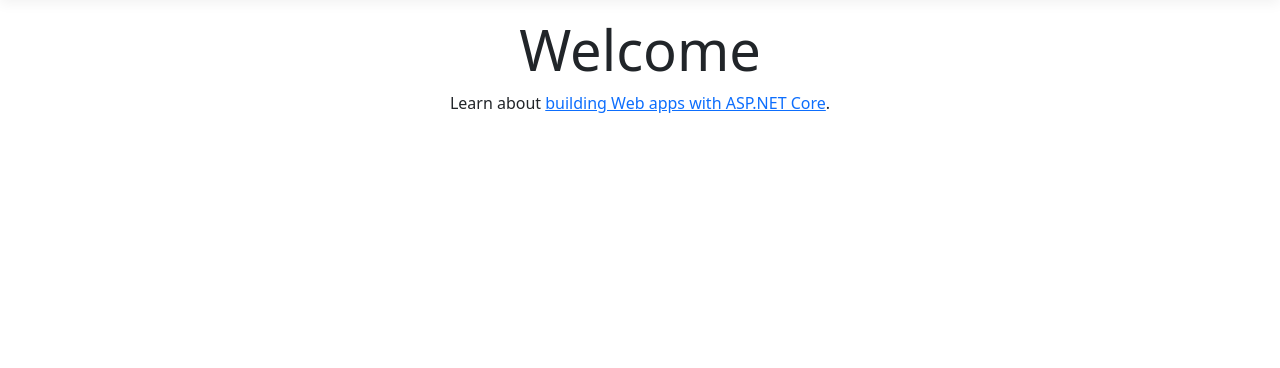
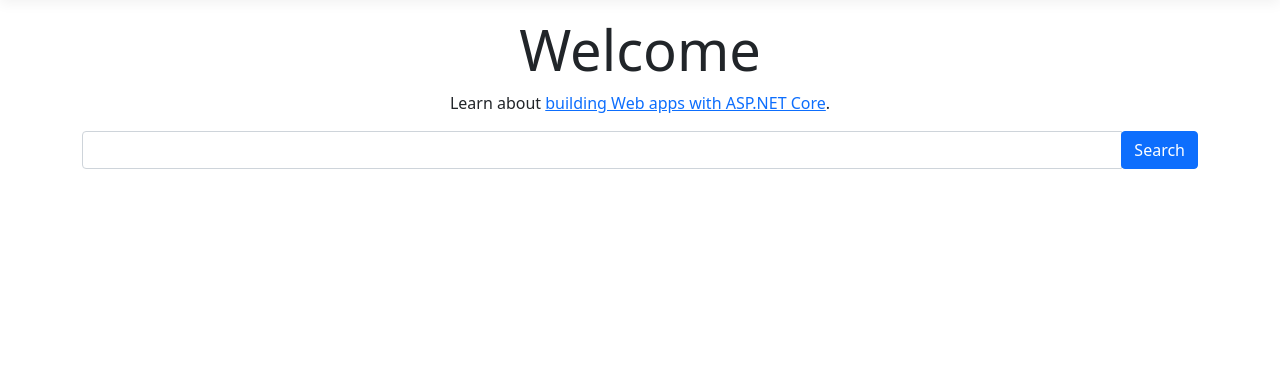
Before and after one commit to MylesB93/backlog-tracker, an ASP.NET Core app: page / in a window 1280 px wide. Shown: the part 57-425 px from the top of the page. Run offline with ASP.NET Core 8, Linux system fonts and the light colour scheme; style sheets or scripts are compiled from the project's sources; some libraries are stand-ins or nearby versions.

Commit message:
Add search bar (WIP)

```diff
--- a/BacklogTracker/Pages/Index.cshtml
+++ b/BacklogTracker/Pages/Index.cshtml
@@ -8,3 +8,12 @@
     <h1 class="display-4">Welcome</h1>
     <p>Learn about <a href="https://learn.microsoft.com/aspnet/core">building Web apps with ASP.NET Core</a>.</p>
 </div>
+
+<form method="get">
+    <div class="input-group">
+        <input class="form-control" asp-for="SearchTerm">
+        <div class="input-group-append">
+            <button class="btn btn-primary" type="submit">Search</button>
+        </div>
+    </div>
+</form>
--- a/BacklogTracker/Pages/Index.cshtml.cs
+++ b/BacklogTracker/Pages/Index.cshtml.cs
@@ -16,5 +16,8 @@ namespace BacklogTracker.Pages
         {
 
         }
+
+        [BindProperty(SupportsGet = true)]
+        public string SearchTerm { get; set; }
     }
 }
```
Also changed, not shown: 11 other files.
